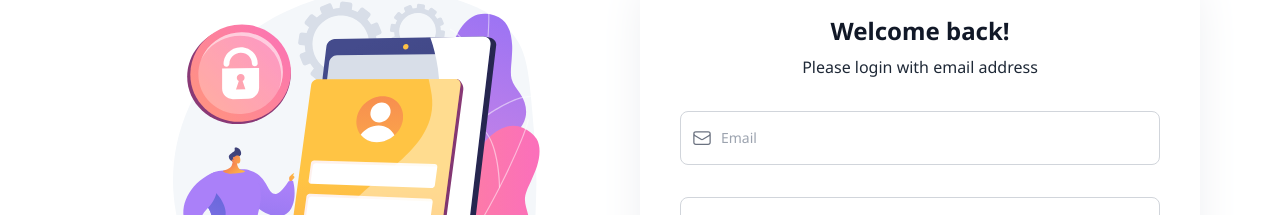
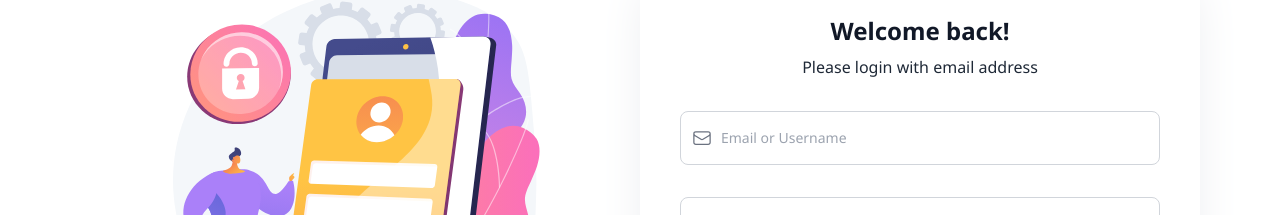
Before and after one commit to syeikhanritzmy/bukapedia-project, a React (Vite) app: page /login in a window 1280 px wide. Shown: the part 203-418 px from the top of the page. Built offline with nearby package versions, Linux system fonts and the light colour scheme.

Commit message:
update FormLogin.jsx

```diff
--- a/src/components/UI/organisms/form/FormLogin.jsx
+++ b/src/components/UI/organisms/form/FormLogin.jsx
@@ -38,7 +38,7 @@ function FormLogin({
             type='text'
             className='block w-full rounded-lg border border-gray-300 bg-white p-4 pl-10 text-sm text-gray-900 focus:border-blue-100 focus:outline-none focus:ring-1
                   focus:ring-blue-500'
-            placeholder='Email'
+            placeholder='Email or Username'
             value={email}
             onChange={emailChange}
             required
```
